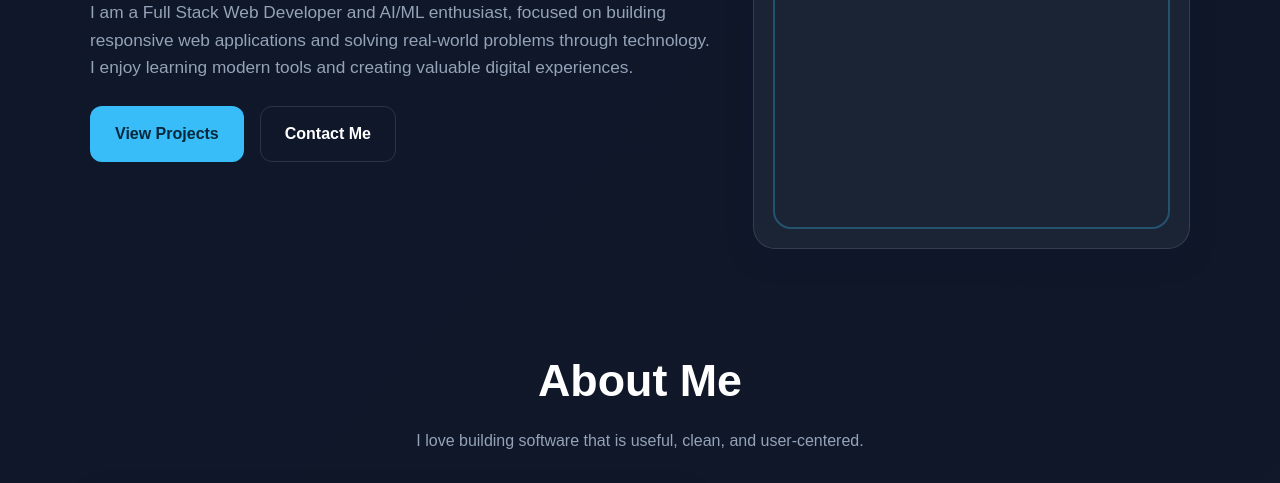
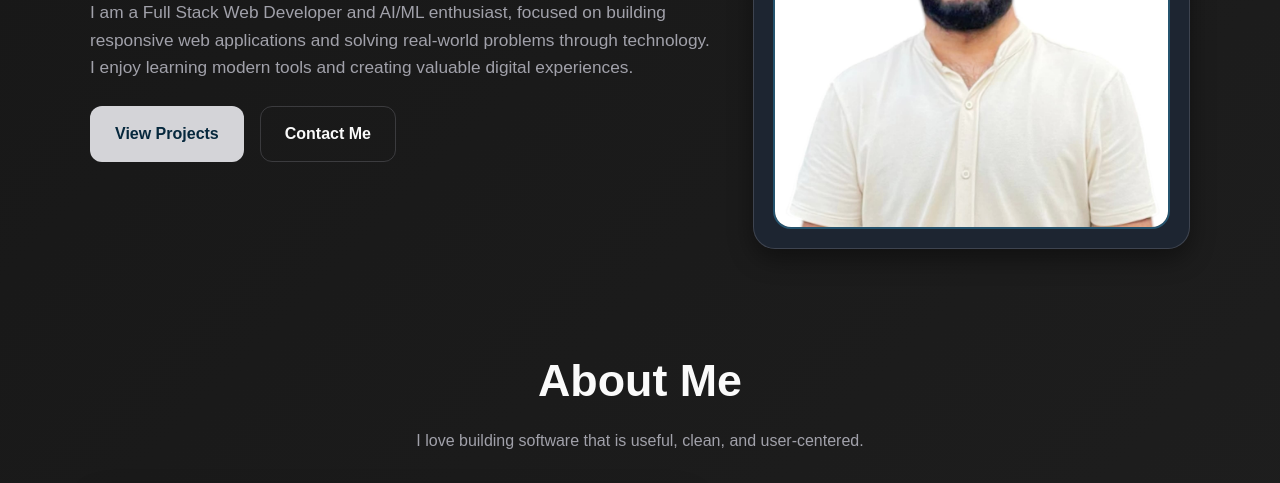
Before and after one commit to baderali4612-coder/Portfolio, a plain HTML site: page index.html in a window 1280 px wide. Shown: the part 362-845 px from the top of the page. Drawn offline with Linux system fonts and the light colour scheme.

Commit message:
Added source, json and change background colors in css

```diff
--- a/styles.css
+++ b/styles.css
@@ -1,15 +1,15 @@
 :root {
-    --bg: #0f172a;
-    --bg-soft: #111827;
-    --card: #1f2937;
-    --primary: #38bdf8;
-    --primary-dark: #0ea5e9;
-    --text: #e5e7eb;
-    --muted: #94a3b8;
-    --white: #ffffff;
-    --accent: #a78bfa;
-    --border: rgba(148, 163, 184, 0.2);
-    --shadow: 0 10px 25px rgba(15, 23, 42, 0.4);
+    --bg: #171717;
+    --bg-soft: #262626;
+    --card: #3f3f46;
+    --primary: #d4d4d8;
+    --primary-dark: #a1a1aa;
+    --text: #e4e4e7;
+    --muted: #a1a1aa;
+    --white: #fafafa;
+    --accent: #71717a;
+    --border: rgba(161, 161, 170, 0.25);
+    --shadow: 0 10px 25px rgba(0, 0, 0, 0.4);
 }
 
 * {
```
Also changed, not shown: source/favicon.png (added), source/me.jpg (added).
